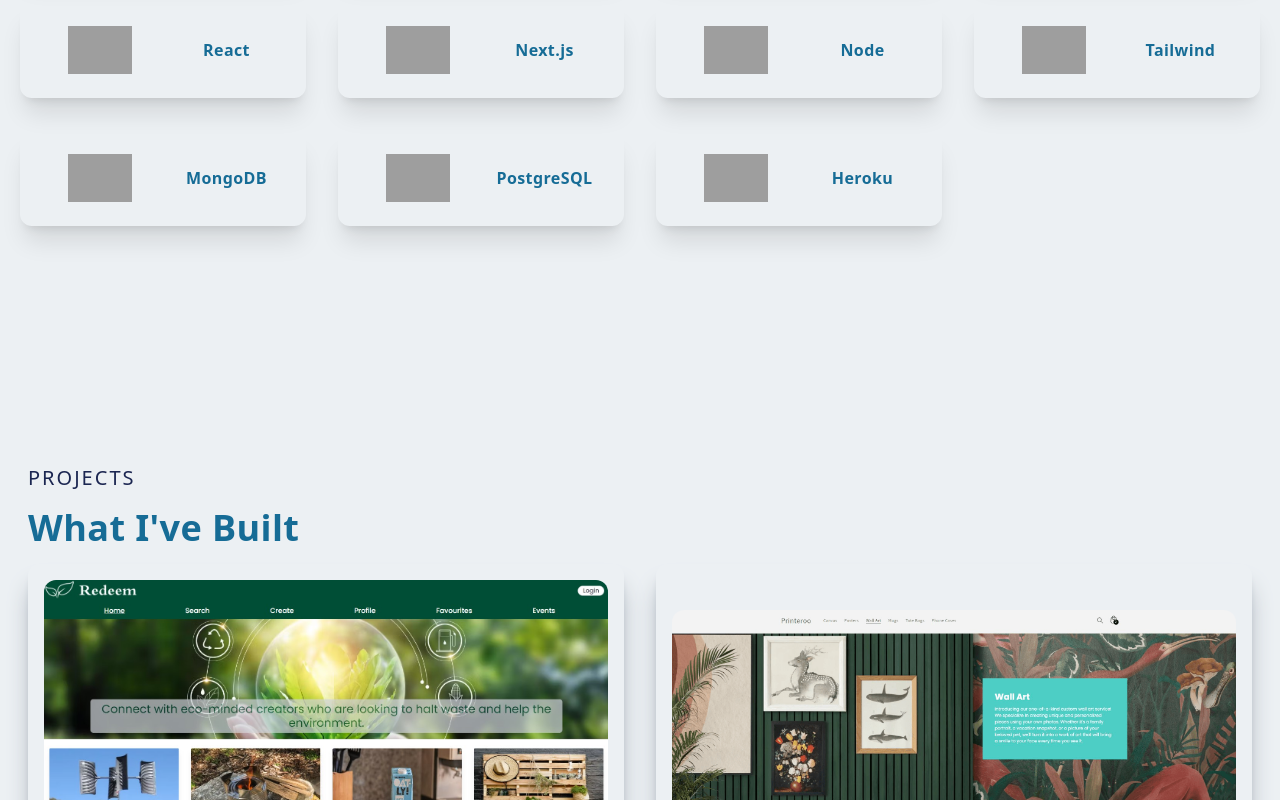
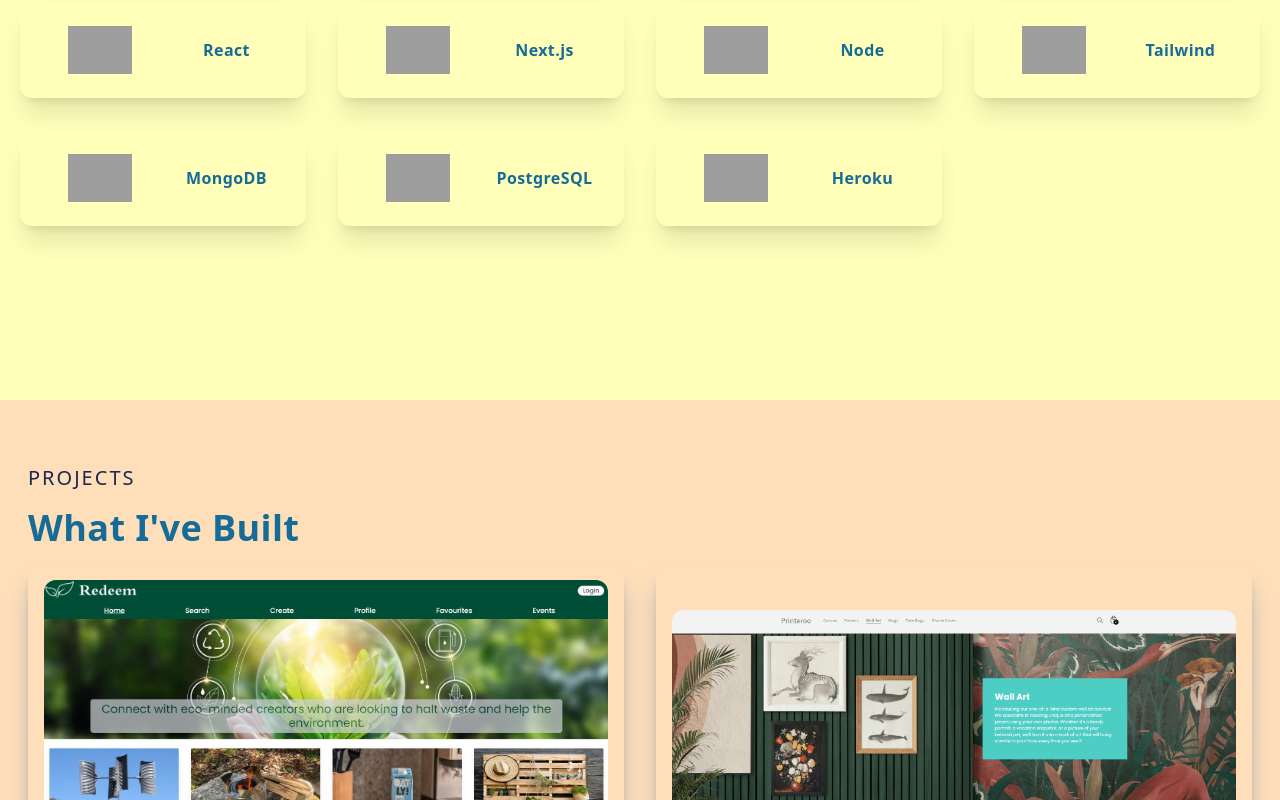
Before and after one commit to danielknight261/portfolio-daniel-knight, a Next.js app in the folder portfolio/: page / in a window 1280 px wide. Shown: the part 2000-2800 px from the top of the page. Built offline with nearby package versions, Linux system fonts and the light colour scheme; grey boxes are pictures that could not be loaded.

Commit message:
background colours spice it up

```diff
--- a/portfolio/components/About.js
+++ b/portfolio/components/About.js
@@ -3,7 +3,7 @@ import React from "react";
 
 const About = () => {
   return (
-    <div id="about" className="w-full md:h-screen p-2 flex items-center py-16  bg-[#FDFCDC]">
+    <div id="about" className="w-full md:h-screen p-2 flex items-center py-16  bg-[#baffc9]">
       <div className="max-w-[1240px] m-auto md:grid grid-cols-3 gap-8">
         <div className="col-span-2">
           <p className="uppercase text-xl tracking-widest text-[#166c96]">
--- a/portfolio/components/Contact.js
+++ b/portfolio/components/Contact.js
@@ -6,7 +6,7 @@ import { HiOutlineChevronDoubleUp } from 'react-icons/hi';
 
 const Contact = () => {
   return (
-    <div id='contact' className='w-screen lg:h-screen'>
+    <div id='contact' className='w-screen lg:h-screen bg-[#ffb3ba]'>
       <div className='max-w-[1240px] m-auto px-2 py-16 w-full'>
         <p className='text-xl tracking-widest uppercase text-[#166c96]'>
             Contact
--- a/portfolio/components/Main.js
+++ b/portfolio/components/Main.js
@@ -5,7 +5,7 @@ import { FaGithub, FaLinkedinIn } from "react-icons/fa";
 
 const Main = () => {
   return (
-    <div className="w-full h-screen text-center">
+    <div className="w-full h-screen text-center bg-[#bae1ff ]">
       <div className="max-w-[1240px] w-full h-full mx-auto p-2 flex justify-center items-center">
         <div>
           <h1 className="py-4 text-gray-700">
--- a/portfolio/components/Projects.js
+++ b/portfolio/components/Projects.js
@@ -11,7 +11,7 @@ import mernprojectImg from '../public/assets/projects/mernproject.png'
 
 const Projects = () => {
   return (
-    <div id='projects' className='w-full'>
+    <div id='projects' className='w-full bg-[#ffdfba]'>
       <div className='max-w-[1240px] mx-auto px-2 py-16'>
         <p className='text-xl tracking-widest uppercase text-[#1b2651]'>
           Projects
--- a/portfolio/components/Skills.js
+++ b/portfolio/components/Skills.js
@@ -4,7 +4,7 @@ import Image from 'next/image';
 
 const Skills = () => {
   return (
-    <div id='skills' className='w-fill lg:h-screen p-2'>
+    <div id='skills' className='w-fill lg:h-screen p-2 bg-[#ffffba]'>
       <div className='max-w-[1240px] mx-auto flex flex-col justify-center h-full'>
         <p className='text-xl tracking-widest uppercase text-[	#1b2651]'>
           Skills
```
